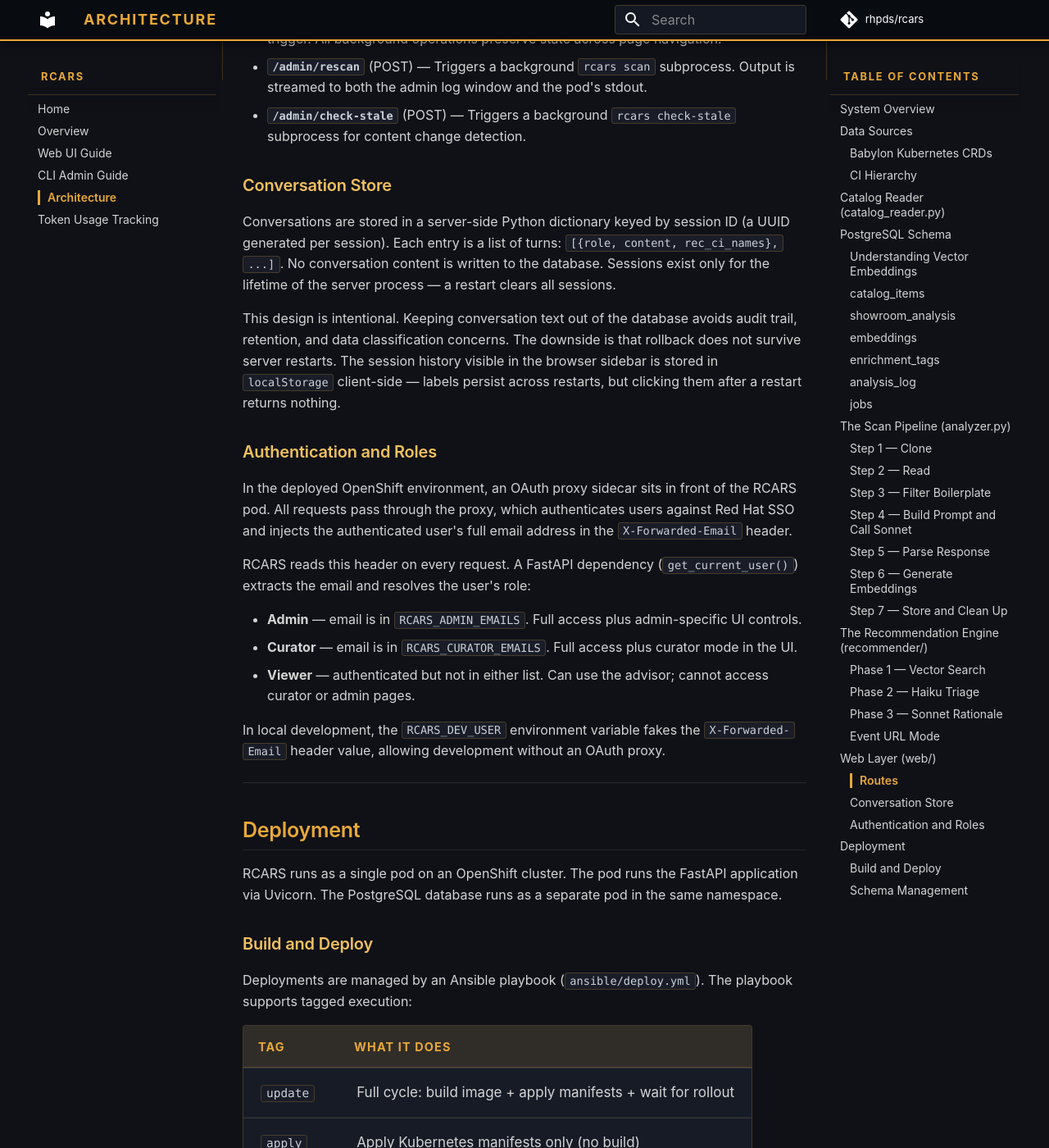
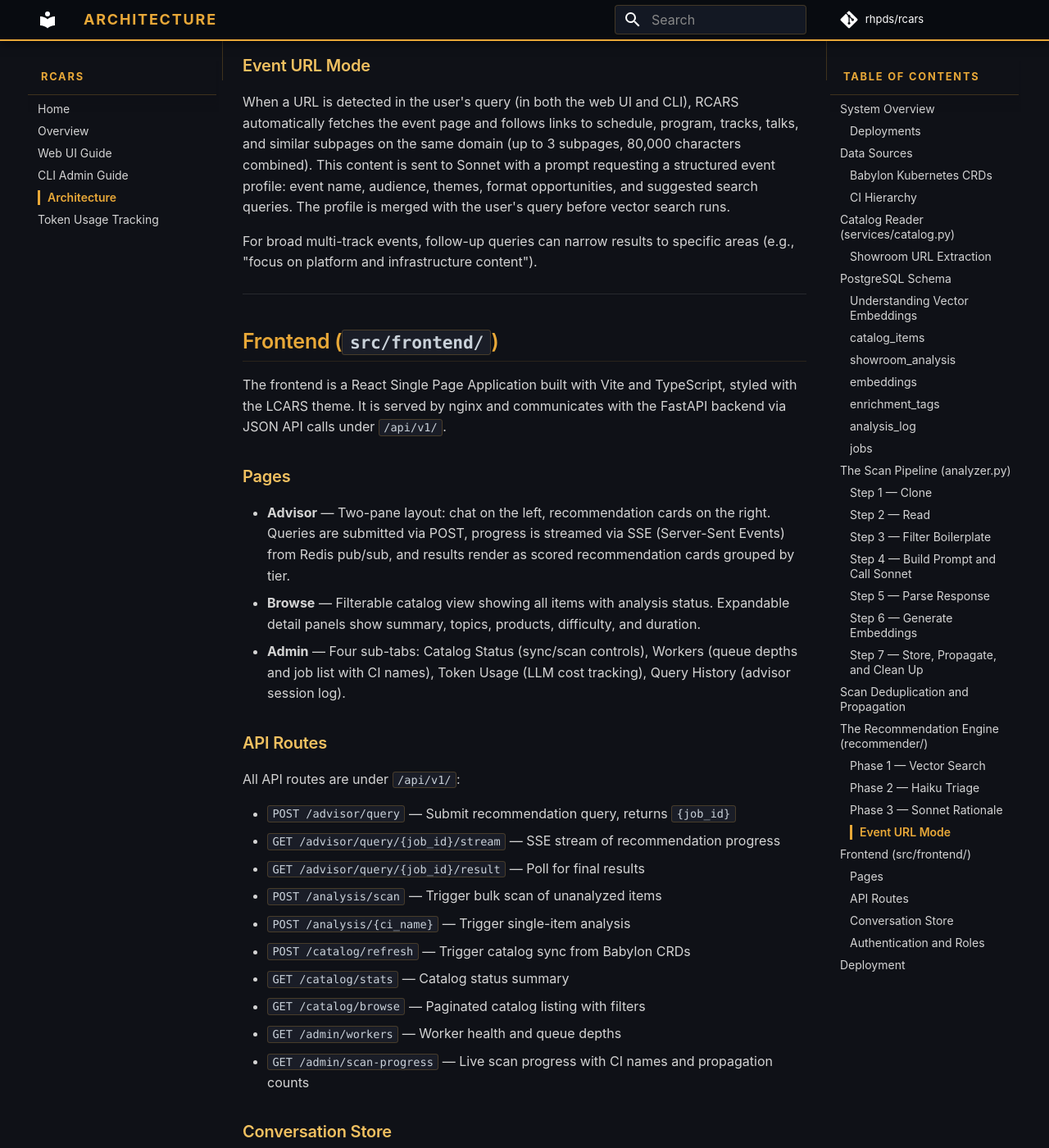
Before and after one commit to rhpds/rcars, an MkDocs documentation site: the page built from docs/architecture.md, in a window 1280 px wide and 1400 px high, scrolled down 16157 px. Shown: the whole window at 82% size. Built offline with MkDocs 1.6.1 and Material for MkDocs 9.7.7, drawn with Linux system fonts in a browser that asks for light colours; comment, search, counter and statistics services are not loaded; some of the changed text lies outside the part shown.

Commit message:
docs: Major update for v2 architecture across all published docs
- architecture.md: Replace v1 monolith sections (HTMX, single pod,
  in-memory sessions) with v2 reality (React SPA, 4 deployments,
  PostgreSQL sessions). Add showroom extraction (3-tier resolution,
  template skip) and scan deduplication sections.
- deployment.md: Fix "three" to "four" components
- overview.md: Replace "single Python application" with three-tier

Co-Authored-By: Claude Opus 4.6 (1M context) <noreply@anthropic.com>

````diff
--- a/docs/architecture.md
+++ b/docs/architecture.md
@@ -7,62 +7,20 @@ description: End-to-end technical architecture of RCARS
 
 ## System Overview
 
-RCARS is a Python application that pulls from the RHDP catalog, analyzes lab content with an LLM, stores results in PostgreSQL, and answers recommendation queries using a combination of vector similarity search and LLM ranking.
+RCARS is a three-tier application (React SPA, FastAPI API, arq workers) that pulls from the RHDP catalog, analyzes lab content with an LLM, stores results in PostgreSQL with pgvector, and answers recommendation queries using vector similarity search and LLM ranking.
 
-```
-┌──────────────────────────────────────────────────────────────────────┐
-│  RHDP Infrastructure                                                 │
-│                                                                      │
-│  Babylon K8s Cluster            Showroom Git Repos                   │
-│  ┌──────────────────────────┐   ┌──────────────────┐                │
-│  │ AgnosticVComponent       │   │ .adoc lab content │                │
-│  │ CatalogItem CRDs         │   │ (Antora layout)  │                │
-│  └────────────┬─────────────┘   └────────┬─────────┘                │
-└───────────────┼─────────────────────────-┼──────────────────────────┘
-                │ rcars refresh             │ rcars scan
-                ▼                          ▼
-┌──────────────────────────────────────────────────────────────────────┐
-│  OpenShift — rcars-dev namespace                                     │
-│                                                                      │
-│  ┌────────────────────────────────────────────┐                     │
-│  │  RCARS Pod                                 │                     │
-│  │                                            │                     │
-│  │  ┌─────────────────┐  ┌─────────────────┐ │                     │
-│  │  │  Catalog Reader │  │ Analyzer        │ │                     │
-│  │  │  (catalog_      │  │ + Embedder      │ │                     │
-│  │  │   reader.py)    │  │ (analyzer.py    │ │                     │
-│  │  └─────────────────┘  │  + ST model)    │ │                     │
-│  │                        └─────────────────┘ │                     │
-│  │  ┌───────────────────────────────────────┐ │                     │
-│  │  │  Recommender (3-phase pipeline)       │ │                     │
-│  │  │  Vector → Haiku triage → Sonnet       │ │                     │
-│  │  └───────────────────────────────────────┘ │                     │
-│  │  ┌───────────────────────────────────────┐ │                     │
-│  │  │  FastAPI Web App                      │ │                     │
-│  │  │  /advisor (HTMX)  /curate  /admin     │ │                     │
-│  │  │  OAuth Proxy → X-Forwarded-Email      │ │                     │
-│  │  └───────────────────────────────────────┘ │                     │
-│  └──────────────────────────┬─────────────────┘                     │
-│                             │ SQL / pgvector queries                 │
-│  ┌──────────────────────────▼─────────────────┐                     │
-│  │  PostgreSQL Pod + pgvector                  │                     │
-│  │                                             │                     │
-│  │  ┌──────────────┐  ┌──────────────────┐    │                     │
-│  │  │ catalog_items│  │showroom_analysis │    │                     │
-│  │  └──────────────┘  └──────────────────┘    │                     │
-│  │  ┌──────────────┐  ┌──────────────────┐    │                     │
-│  │  │  embeddings  │  │  action_log      │    │                     │
-│  │  │  (vector384) │  │                  │    │                     │
-│  │  └──────────────┘  └──────────────────┘    │                     │
-│  │  ┌──────────────────────────────────────┐  │                     │
-│  │  │  enrichment_tags / enrichment_notes  │  │                     │
-│  │  └──────────────────────────────────────┘  │                     │
-│  └─────────────────────────────────────────────┘                     │
-└──────────────────────────────────────────────────────────────────────┘
-                │ Recommendations
-                ▼
-           Users / Field Teams
-```
+### Deployments
+
+| Component | Image | Queue | Purpose |
+|---|---|---|---|
+| `rcars-api` | `rcars-api:latest` | — | FastAPI JSON API, serves `/api/v1/*` |
+| `rcars-scan-worker` | `rcars-api:latest` | `arq:queue:scan` | Analysis, catalog refresh, stale checks |
+| `rcars-recommend-worker` | `rcars-api:latest` | `arq:queue:recommend` | Advisor recommendation queries |
+| `rcars-frontend` | `rcars-frontend:latest` | — | React SPA (nginx), proxies `/api/*` to API |
+
+Workers are split into two deployments so bulk scans never block user-facing advisor queries. Both workers use the same container image with different arq entrypoints.
+
+Supporting infrastructure: PostgreSQL 16 + pgvector, Redis 7, OAuth proxy.
 
 The three main pipelines — catalog sync, content analysis, and recommendation — run independently and can be triggered separately. Nothing in the analysis pipeline depends on the state of an ongoing recommendation query, and vice versa.
 
@@ -97,17 +55,29 @@ What matters for RCARS is whether a CI has a Showroom URL — that is where the
 
 ---
 
-## Catalog Reader (`catalog_reader.py`)
+## Catalog Reader (`services/catalog.py`)
 
-The catalog reader connects to the Babylon Kubernetes API using the configured kubeconfig and lists all `AgnosticVComponent` resources in each target namespace.
+The catalog reader connects to the Babylon Kubernetes API using the configured kubeconfig and lists all `CatalogItem` and `AgnosticVComponent` resources. CatalogItems provide catalog metadata (display name, category, stage); AgnosticVComponents provide the showroom URLs from `spec.definition`.
 
 For each component, it extracts:
 
-- **Display name, category, product, description, keywords, stage** — from standard CRD metadata fields
-- **Showroom URL and ref** — not a single field, but embedded in the component's workload variable configuration. The reader scans two known variable name patterns (`ocp4_workload_showroom_content_git_repo` and `showroom_git_repo`, along with their corresponding `_ref` variants) to locate the Git repository URL and branch/tag reference for the Showroom content.
-- **Published/base CI relationship** — derived from the CRD structure. Published CIs reference base CIs by name; the reader records both directions of this relationship.
+- **Display name, category, product, description, keywords, stage** — from CatalogItem CRD metadata and labels
+- **Showroom URL and ref** — extracted from the AgnosticVComponent using a three-tier resolution strategy (see below)
+- **Published/base CI relationship** — derived from `__meta__.components[].item` references
 
-The catalog reader is stateless. Each call to `rcars refresh` performs a full read and upsert — nothing is deleted, but all fields are updated to match the current CRD state. This means if a Showroom URL is removed from a CRD, the next refresh will clear it from the database.
+The catalog reader is stateless. Each call to `rcars refresh` performs a full read and upsert. Items removed from Babylon are deleted from the database.
+
+### Showroom URL Extraction
+
+Showroom URLs are not stored in a single consistent field. RCARS checks three locations in priority order:
+
+**1. Top-level `spec.definition`** — the most common pattern. URL variables checked (in order): `ocp4_workload_showroom_content_git_repo`, `showroom_git_repo`, `bookbag_git_repo`. Ref variables: `ocp4_workload_showroom_content_git_repo_ref`, `ocp4_workload_showroom_content_git_ref`, `showroom_git_ref`.
+
+**2. Template variable resolution** — some CIs use Jinja2 templates for the ref (e.g., `{{ showroom_repo_revision }}`). RCARS resolves these by looking up the variable name in `spec.definition`, with catalog parameter defaults taking precedence per stage. Example: `modernize-ocp-virt` dev has a catalog parameter defaulting to `main`, while prod/event inherit `v1.0.0` from the definition.
+
+**3. Component `parameter_values`** — Zero Touch (ZT) Virtual CIs have `deployer.type: null` and delegate to a base component, passing the showroom URL as a parameter override in `__meta__.components[].parameter_values`. This covers ~254 CIs (entire `zt-rhelbu` and most `zt-ansiblebu`).
+
+**Template repos skipped:** URLs containing `showroom_template_default`, `showroom_template_nookbag`, or `showroom_template_zero` are filtered out — these are placeholder defaults from shared includes, not real content.
 
 ---
 
@@ -310,9 +280,30 @@ Two types of embeddings are generated using a locally-running sentence-transform
 
 The sentence-transformers model runs locally inside the RCARS pod with no external API call. Embeddings are normalized (unit vectors), which makes cosine similarity equivalent to dot product — a requirement of pgvector's `<=>` operator.
 
-### Step 7 — Store and Clean Up
+### Step 7 — Store, Propagate, and Clean Up
 
 The analysis and embeddings are written to the database. The temporary clone directory is deleted. This cleanup runs in a `finally` block — the clone is always deleted regardless of whether earlier steps succeeded or failed.
+
+---
+
+## Scan Deduplication and Propagation
+
+Many catalog items share the same Showroom content. For example, `agd-v2.modernize-ocp-virt` exists as dev, event, and prod — if event and prod both point to the same `(showroom_url, showroom_ref)`, scanning both would be redundant.
+
+RCARS deduplicates scan jobs by `(showroom_url, showroom_ref)`:
+
+1. All scannable items (with Showroom URL, non-published) are grouped by `(url, ref)`.
+2. One representative per group is selected for scanning (prod preferred, then event, then dev).
+3. After scanning the representative, the analysis and embeddings are **propagated** to all siblings in the same group.
+4. Each sibling gets its own `showroom_analysis` row and `embeddings` rows — every CI is independently searchable and recommendable.
+
+**Different ref = different scan.** If dev has `ref=main` and prod has `ref=v1.0.0`, they are in separate groups and scanned independently, even if the underlying content happens to be identical. This avoids the complexity of resolving whether two refs point to the same commit.
+
+**`ref=NULL` (HEAD) is its own group**, separate from `ref=main` — they may resolve to the same content, but RCARS treats them as distinct.
+
+**No content caching.** Every scan is a fresh `git clone` with the ref resolved at clone time. There is no persistent cache of repo content between scans.
+
+Both the CLI (`rcars scan`) and the worker (`run_analysis`) implement propagation identically.
 
 ---
 
@@ -352,59 +343,60 @@ For broad multi-track events, follow-up queries can narrow results to specific a
 
 ---
 
-## Web Layer (`web/`)
+## Frontend (`src/frontend/`)
 
-The web application is built on FastAPI with Jinja2 templates and HTMX for dynamic UI updates. There is no JavaScript framework. Page fragments are rendered server-side and swapped into the DOM by HTMX directives in the HTML.
+The frontend is a React Single Page Application built with Vite and TypeScript, styled with the LCARS theme. It is served by nginx and communicates with the FastAPI backend via JSON API calls under `/api/v1/`.
 
-### Routes
+### Pages
 
-- **`/advisor`** — Main recommendation interface. Serves the two-pane layout and handles query submissions.
-- **`/advisor/query`** (POST) — Receives a query, detects URLs and fetches event context if present, spawns a background thread to run the three-phase pipeline, and returns an HTMX polling spinner.
-- **`/advisor/query/status`** (GET) — HTMX polling endpoint. Returns progressive results as each pipeline phase completes (vector candidates, triaged set, final rationale).
-- **`/advisor/restore/{session_id}/{turn_index}`** (GET) — Re-renders the recommendation set from a stored conversation turn. No LLM call — retrieves CI names from the stored turn and re-fetches their catalog records from the database.
-- **`/curate`** — Enrichment management page. Lists all catalog items with filtering, paginated navigation, and inline tag/note/flag/re-analyze controls.
-- **`/curate/tag`**, **`/curate/note`**, **`/curate/flag`**, **`/curate/analyze`** — HTMX endpoints that handle curator enrichment and per-item analysis operations.
-- **`/admin`** — Admin controls: catalog status, sync trigger, scan trigger, stale check trigger. All background operations preserve state across page navigation.
-- **`/admin/rescan`** (POST) — Triggers a background `rcars scan` subprocess. Output is streamed to both the admin log window and the pod's stdout.
-- **`/admin/check-stale`** (POST) — Triggers a background `rcars check-stale` subprocess for content change detection.
+- **Advisor** — Two-pane layout: chat on the left, recommendation cards on the right. Queries are submitted via POST, progress is streamed via SSE (Server-Sent Events) from Redis pub/sub, and results render as scored recommendation cards grouped by tier.
+- **Browse** — Filterable catalog view showing all items with analysis status. Expandable detail panels show summary, topics, products, difficulty, and duration.
+- **Admin** — Four sub-tabs: Catalog Status (sync/scan controls), Workers (queue depths and job list with CI names), Token Usage (LLM cost tracking), Query History (advisor session log).
+
+### API Routes
+
+All API routes are under `/api/v1/`:
+
+- `POST /advisor/query` — Submit recommendation query, returns `{job_id}`
+- `GET /advisor/query/{job_id}/stream` — SSE stream of recommendation progress
+- `GET /advisor/query/{job_id}/result` — Poll for final results
+- `POST /analysis/scan` — Trigger bulk scan of unanalyzed items
+- `POST /analysis/{ci_name}` — Trigger single-item analysis
+- `POST /catalog/refresh` — Trigger catalog sync from Babylon CRDs
+- `GET /catalog/stats` — Catalog status summary
+- `GET /catalog/browse` — Paginated catalog listing with filters
+- `GET /admin/workers` — Worker health and queue depths
+- `GET /admin/scan-progress` — Live scan progress with CI names and propagation counts
 
 ### Conversation Store
 
-Conversations are stored in a server-side Python dictionary keyed by session ID (a UUID generated per session). Each entry is a list of turns: `[{role, content, rec_ci_names}, ...]`. No conversation content is written to the database. Sessions exist only for the lifetime of the server process — a restart clears all sessions.
-
-This design is intentional. Keeping conversation text out of the database avoids audit trail, retention, and data classification concerns. The downside is that rollback does not survive server restarts. The session history visible in the browser sidebar is stored in `localStorage` client-side — labels persist across restarts, but clicking them after a restart returns nothing.
+Advisor sessions are stored in the PostgreSQL `advisor_sessions` table. Each session contains multiple turns with query text, results, and user selections. Sessions persist across server restarts.
 
 ### Authentication and Roles
 
-In the deployed OpenShift environment, an OAuth proxy sidecar sits in front of the RCARS pod. All requests pass through the proxy, which authenticates users against Red Hat SSO and injects the authenticated user's full email address in the `X-Forwarded-Email` header.
+An OAuth proxy sits in front of the application. All requests pass through the proxy, which authenticates users against Red Hat SSO and injects the `X-Forwarded-Email` header.
 
-RCARS reads this header on every request. A FastAPI dependency (`get_current_user()`) extracts the email and resolves the user's role:
+The API reads this header on every request via a FastAPI dependency (`get_current_user()`):
 
-- **Admin** — email is in `RCARS_ADMIN_EMAILS`. Full access plus admin-specific UI controls.
-- **Curator** — email is in `RCARS_CURATOR_EMAILS`. Full access plus curator mode in the UI.
-- **Viewer** — authenticated but not in either list. Can use the advisor; cannot access curator or admin pages.
+- **Admin** — email in `RCARS_ADMIN_EMAILS_STR`. Full access including catalog sync, scan, and worker controls.
+- **Curator** — email in `RCARS_CURATOR_EMAILS_STR`. Can trigger single-item analysis and manage enrichment tags.
+- **Viewer** — authenticated but not in either list. Can use the advisor and browse.
 
-In local development, the `RCARS_DEV_USER` environment variable fakes the `X-Forwarded-Email` header value, allowing development without an OAuth proxy.
+In local development, `RCARS_DEV_USER` bypasses auth entirely.
 
 ---
 
 ## Deployment
 
-RCARS runs as a single pod on an OpenShift cluster. The pod runs the FastAPI application via Uvicorn. The PostgreSQL database runs as a separate pod in the same namespace.
+RCARS runs as four separate deployments on OpenShift, all in the `rcars-dev` namespace. See [Deployment Guide](deployment.md) for full setup instructions.
 
-### Build and Deploy
-
-Deployments are managed by an Ansible playbook (`ansible/deploy.yml`). The playbook supports tagged execution:
+Deployments are managed by an Ansible playbook (`ansible/deploy.yml`) with tagged execution:
 
 | Tag | What it does |
 |---|---|
-| `update` | Full cycle: build image + apply manifests + wait for rollout |
+| `update` | Full cycle: apply manifests + build images + wait for rollout + schema setup |
 | `apply` | Apply Kubernetes manifests only (no build) |
-| `builds` | Trigger an OpenShift image build only |
-| `migrate` | Run `rcars status` to initialize/update the schema |
+| `build-api` | Trigger API image build (rolls API + both workers via ImageStream trigger) |
+| `build-frontend` | Trigger frontend image build |
 
-A GitHub webhook configured in the repository triggers an OpenShift image build on every push to `main`. Builds do not roll out automatically — the `update` tag must be run to deploy a new image.
-
-### Schema Management
-
-Schema is managed through `rcars init-db`, which creates tables with `IF NOT EXISTS` and runs numbered migrations for adding new columns (e.g., `content_hash`). The `--drop` flag performs a full reset — it terminates other database connections, drops all tables, and recreates the schema from scratch. The database connection auto-reconnects if terminated, so the web app recovers without a pod restart.
+ImageStream change triggers automatically roll deployments when a new image is pushed — no manual restart needed.
````
Also changed, not shown: docs/deployment.md (+1 -1 lines), docs/overview.md (+1 -1 lines).
